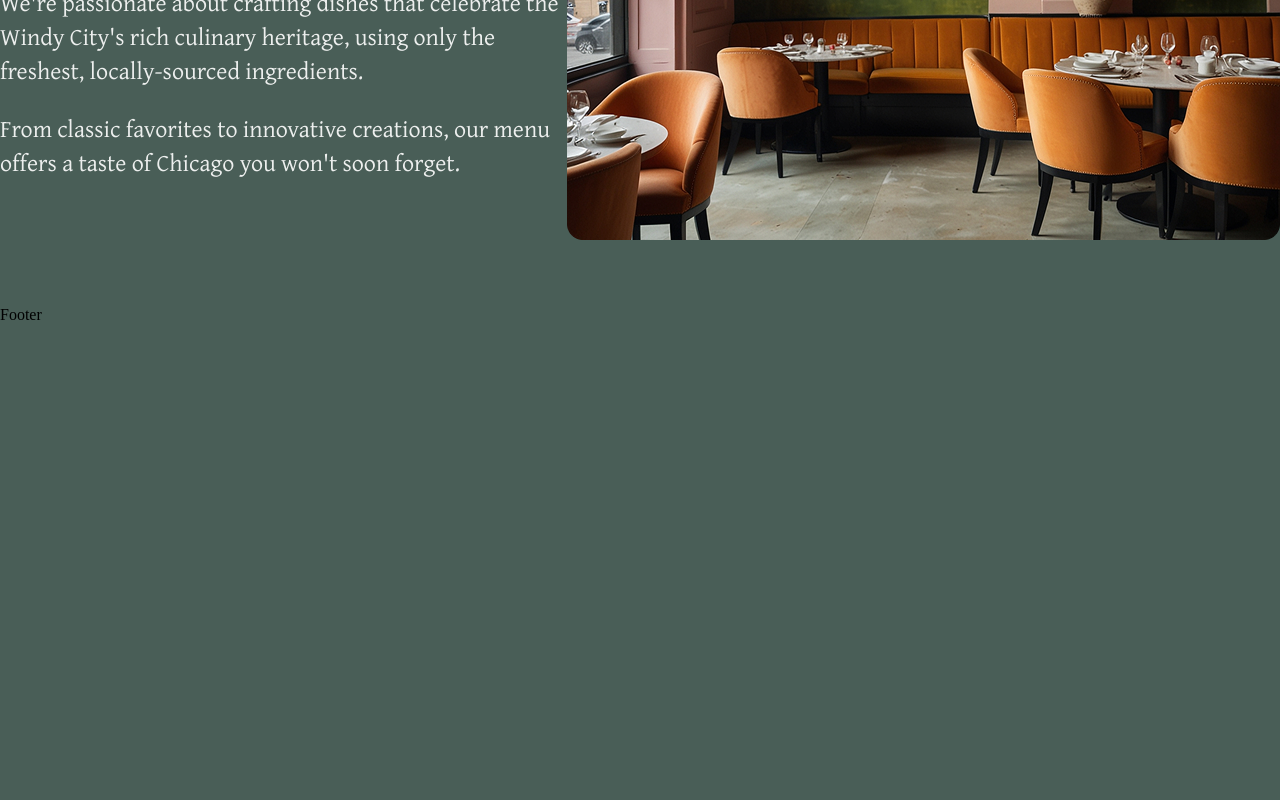
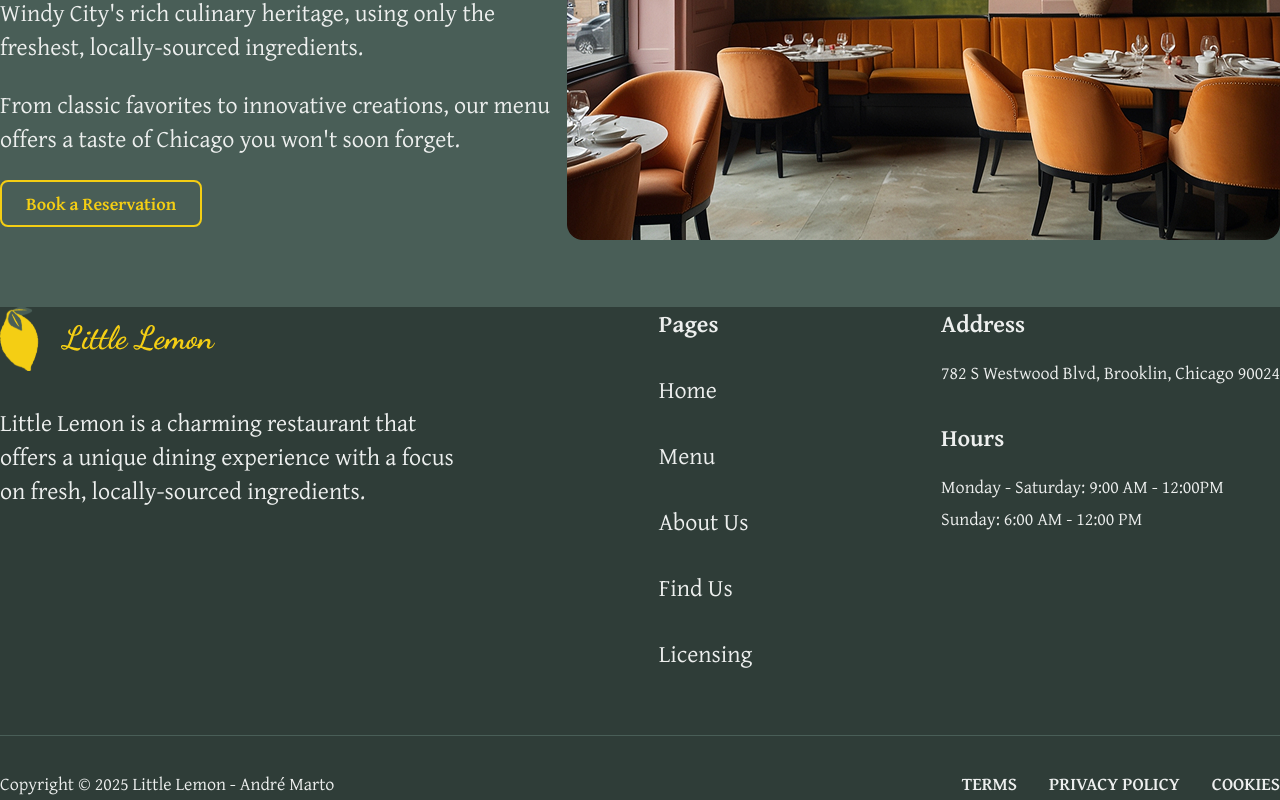
Before and after one commit to devmarto/little-lemon, a React (Create React App) app: page / in a window 1280 px wide. Shown: the part 3060-3860 px from the top of the page. Before the commit the page ends 3383 px from the top, so only its background shows below. Built offline with nearby package versions, Linux system fonts and the light colour scheme.

Commit message:
create footer

```diff
--- a/src/components/About/About.js
+++ b/src/components/About/About.js
@@ -1,6 +1,9 @@
 import Title from '../Title/Title';
 import './About.css';
 import about from '../../assets/images/restaurant.png';
+import Button from '../Button/Button';
+
+
 function About(){
   return(
     <section className="container">
@@ -21,6 +24,9 @@ function About(){
               From classic favorites to innovative creations, our menu offers a taste of Chicago you won't soon forget.
             </p>
           </div>
+          <Button
+            label="Book a Reservation"
+          />
         </div>
         <div className="about-image">
           <img src={about} alt="Little Lemon Restaurant" />
--- /dev/null
+++ b/src/components/Footer/Footer.css
@@ -0,0 +1,84 @@
+footer{
+    background-color: #2F3D38;
+    padding: 4rem 0;
+    color: #EDEFEE;
+}
+.footer-section{
+    display: flex;
+    justify-content: space-between;
+}
+.footer-about-description{
+    color: #EDEFEE;
+    font-family: 'Gentium Plus';
+    font-weight: 500;
+    font-size: 1.5rem;
+    line-height: 2.125rem;
+    margin-top: 2rem;
+    max-width: 470px;
+    width: 100%;
+}
+.footer-menu-title{
+    font-family: 'Gentium Plus';
+    font-weight: 700;
+    font-size: 1.5rem;
+    line-height: 2.125rem;
+    margin-bottom: 2rem;
+}
+.footer-menu-item{
+    margin-bottom: 2rem;
+}
+.footer-info-title{
+    font-family: 'Gentium Plus';
+    font-weight: 700;
+    font-size: 1.5rem;
+    line-height: 2.125rem;
+    margin-bottom: 1rem;
+}
+.footer-info{
+    margin-bottom: 2rem;
+}
+.footer-menu-link{
+    color: #EDEFEE;
+    font-family: 'Gentium Plus';
+    font-weight: 500;
+    font-size: 1.5rem;
+    line-height: 2.125rem;
+    text-decoration: none;
+}
+.footer-infos-description{
+    font-family: 'Gentium Plus';
+    font-weight: 500;
+    font-size: 1.125rem;
+    line-height: 2rem;
+}
+.footer-copyright-separator{
+    background-color: #495E57;
+    width: 100%;
+    height: 1px;
+    border: none;
+    margin: 2rem 0;
+}
+.footer-copyright-description{
+    font-family: 'Gentium Plus';
+    font-weight: 500;
+    font-size: 1.125rem;
+    line-height: 2rem;
+    color: #EDEFEE;
+}
+.footer-copyright-content{
+    display: flex;
+    justify-content: space-between;
+}
+.footer-copyright-links{
+    display: flex;
+    gap: 2rem;
+}
+.footer-copyright-link{
+    color: #EDEFEE;
+    font-family: 'Gentium Plus';
+    font-weight: 600;
+    font-size: 1.125rem;
+    line-height: 2rem;
+    text-decoration: none;
+    text-transform: uppercase;
+}
--- a/src/components/Footer/Footer.js
+++ b/src/components/Footer/Footer.js
@@ -1,7 +1,63 @@
+import './Footer.css';
+import logo from '../../assets/images/little-lemon-logo.svg';
+
 function Footer(){
   return(
     <footer>
-      Footer
+      <div className="container">
+        <div className="footer-section">
+          <div className="footer-about">
+            <img src={logo} alt="Little Lemon" />
+            <p className="footer-about-description">
+              Little Lemon is a charming restaurant that offers a unique dining experience with a focus on fresh, locally-sourced ingredients.
+            </p>
+          </div>
+          <div className="footer-menu">
+            <h3 className="footer-menu-title">Pages</h3>
+            <nav>
+              <ul className="footer-menu-list">
+                <li className="footer-menu-item">
+                  <a href="#" className="footer-menu-link">Home</a>
+                </li>
+                <li className="footer-menu-item">
+                  <a href="#" className="footer-menu-link">Menu</a>
+                </li>
+                <li className="footer-menu-item">
+                  <a href="#" className="footer-menu-link">About Us</a>
+                </li>
+                <li className="footer-menu-item">
+                  <a href="#" className="footer-menu-link">Find Us</a>
+                </li>
+                <li className="footer-menu-item">
+                  <a href="#" className="footer-menu-link">Licensing</a>
+                </li>
+              </ul>
+            </nav>
+          </div>
+          <div className="footer-infos">
+            <div className="footer-info">
+              <h3 className="footer-info-title">Address</h3>
+              <p className="footer-infos-description">782 S Westwood Blvd, Brooklin, Chicago 90024</p>
+            </div>
+            <div className="footer-info">
+              <h3 className="footer-info-title">Hours</h3>
+              <p className="footer-infos-description">Monday - Saturday: 9:00 AM - 12:00PM</p>
+              <p className="footer-infos-description">Sunday: 6:00 AM - 12:00 PM</p>
+            </div>
+          </div>
+        </div>
+        <div className="footer-copyright">
+          <hr className="footer-copyright-separator" />
+          <div className="footer-copyright-content">
+            <p className="footer-copyright-description">Copyright © 2025 Little Lemon - André Marto</p>
+            <div className="footer-copyright-links">
+              <a href="#" className="footer-copyright-link">Terms</a>
+              <a href="#" className="footer-copyright-link">Privacy Policy</a>
+              <a href="#" className="footer-copyright-link">Cookies</a>
+            </div>
+          </div>
+        </div>
+      </div>
     </footer>
   )
 }
```
